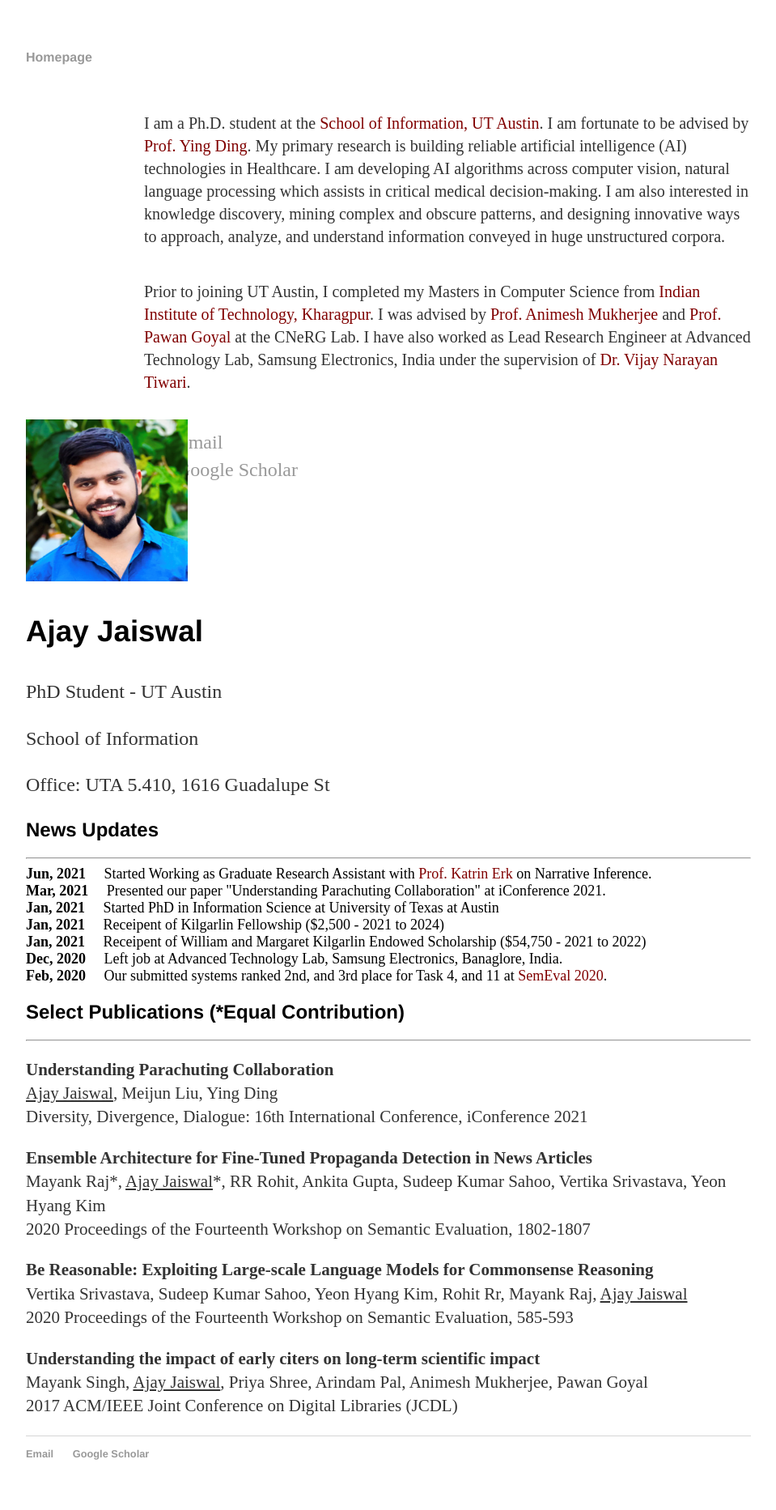
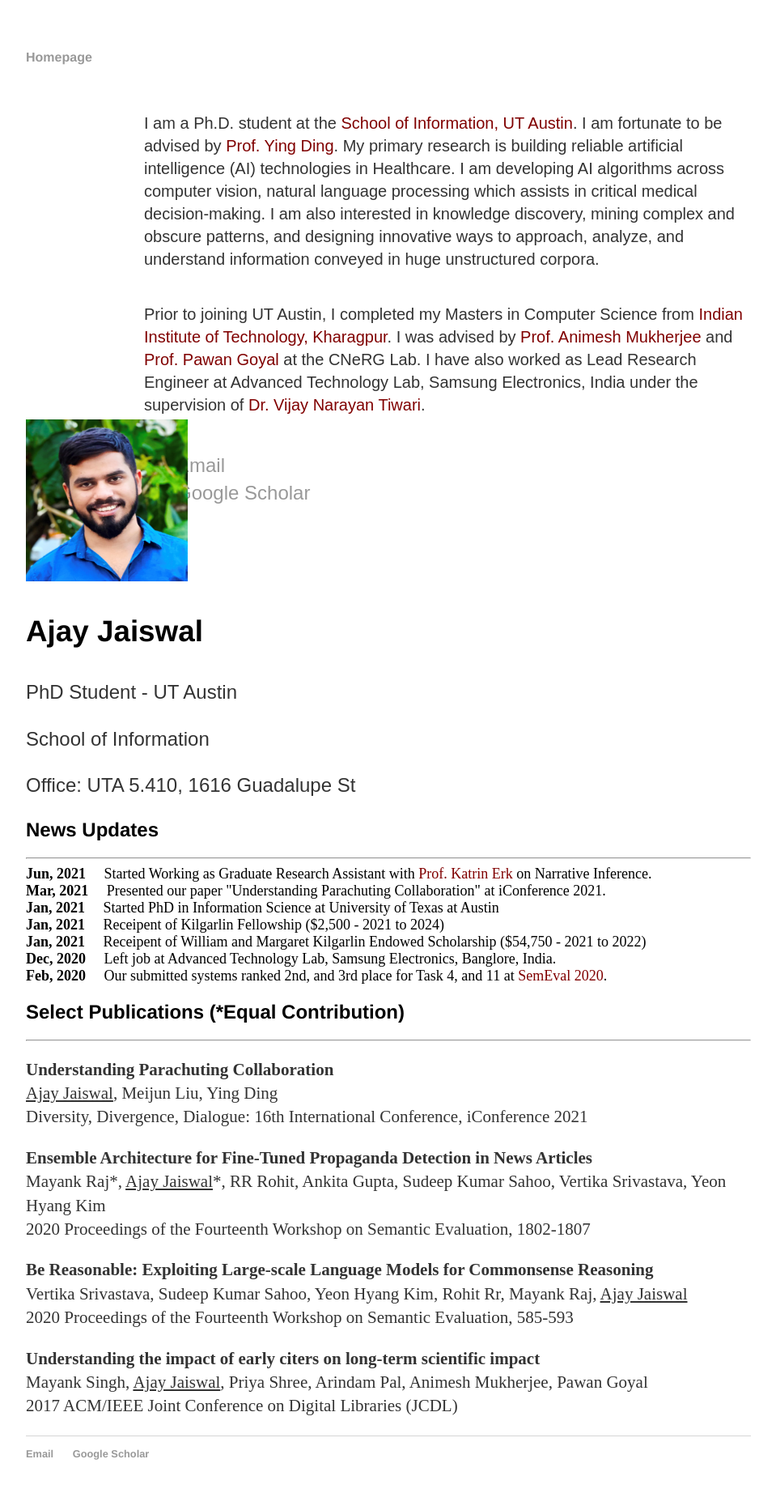
Before and after one commit to Ajay1994/ajay1994.github.io, a Jekyll site: the page built from index.html, in a window 1280 px wide. Shown: the whole page at 81% size, without its empty margins (160-1119 px from the left). Built offline with Jekyll 4.4.1, drawn with Linux system fonts in a browser that asks for light colours.

Commit message:
Update index.html

```diff
--- a/index.html
+++ b/index.html
@@ -3,7 +3,7 @@ layout: default
 title: Ajay Jaiswal Homepage
 ---
 
-		<div class="blurb">
+		<div class="blurb" style="font-family: Arial, Helvetica, sans-serif;">
 			<div style="width:750px; height:400px;  float:right; margin-top:20px;">
 				<p style="font-size:20px;display: inline-block;">I am a Ph.D. student at the
 					<a href = "https://www.ischool.utexas.edu/" style="color:#800000">
@@ -40,7 +40,7 @@ title: Ajay Jaiswal Homepage
 			<strong>Jan, 2021</strong> &emsp;Started PhD in Information Science at University of Texas at Austin</br>
 			<strong>Jan, 2021</strong> &emsp;Receipent of Kilgarlin Fellowship ($2,500 - 2021 to 2024)</br>
 			<strong>Jan, 2021</strong> &emsp;Receipent of William and Margaret Kilgarlin Endowed Scholarship ($54,750 - 2021 to 2022)</br>
-			<strong>Dec, 2020</strong> &emsp;Left job at Advanced Technology Lab, Samsung Electronics, Banaglore, India.</br>
+			<strong>Dec, 2020</strong> &emsp;Left job at Advanced Technology Lab, Samsung Electronics, Banglore, India.</br>
 			<strong>Feb, 2020</strong> &emsp;Our submitted systems ranked 2nd, and 3rd place for Task 4, and 11 at
 						<a href = "https://alt.qcri.org/semeval2020/index.php?id=tasks" style="color:#800000">SemEval 2020</a>.</br>
 		</div>
```
